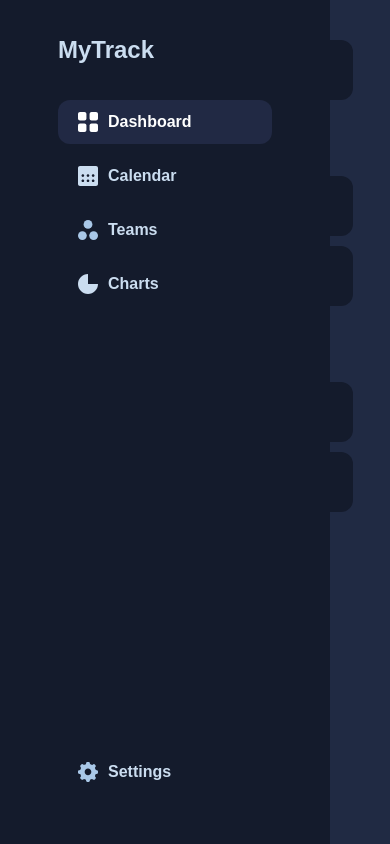
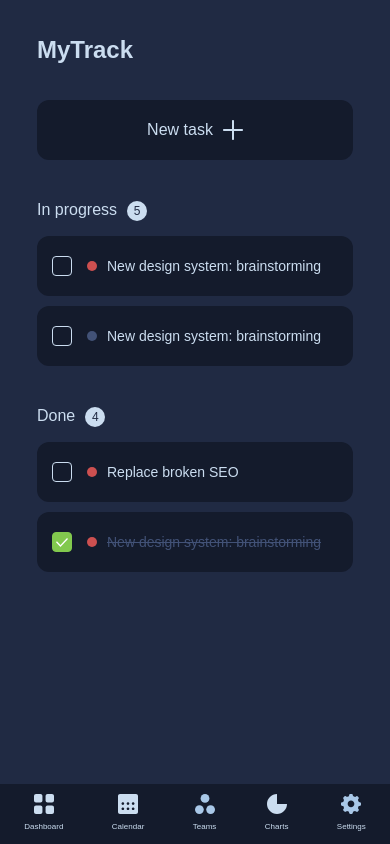
Before and after one commit to artscomi/todolist, a React (Create React App) app: page / in a window 390 px wide. Built offline with nearby package versions, Linux system fonts and the light colour scheme; a web font is replaced by a local one.

Commit message:
create useMediaQueries hook

```diff
--- a/src/App.js
+++ b/src/App.js
@@ -1,17 +1,19 @@
 import "./App.scss";
 import Plus from "./components/Icon/Plus";
-import { isMobile } from "react-device-detect";
 import ToolbarMobile from "./components/ToolbarMobile";
 import Sidebar from "./components/Sidebar";
+import useMediaQuery from "hooks/useMediaQueries";
 
 function App() {
+  let isDesktop = useMediaQuery("(min-width: 75rem)");
+
   return (
     <div className="App">
       <div className="container">
-        {isMobile && (
-          <div className="header">
+        {!isDesktop && (
+          <header className="header">
             <h1>MyTrack</h1>
-          </div>
+          </header>
         )}
 
         <main>
@@ -68,7 +70,7 @@ function App() {
             </ul>
           </div>
 
-          {isMobile ? <ToolbarMobile /> : <Sidebar />}
+          {isDesktop ? <Sidebar /> : <ToolbarMobile />  }
         </main>
       </div>
     </div>
--- /dev/null
+++ b/src/hooks/useMediaQueries.js
@@ -0,0 +1,21 @@
+import { useState, useEffect } from 'react';
+
+const useMediaQuery = (query) =>  {
+  const [matches, setMatches] = useState(false);
+
+  useEffect(() => {
+    const media = window.matchMedia(query);
+    if (media.matches !== matches) {
+      setMatches(media.matches);
+    }
+    const listener = () => {
+      setMatches(media.matches);
+    };
+    media.addListener(listener);
+    return () => media.removeListener(listener);
+  }, [matches, query]);
+
+  return matches;
+}
+
+export default useMediaQuery
```
